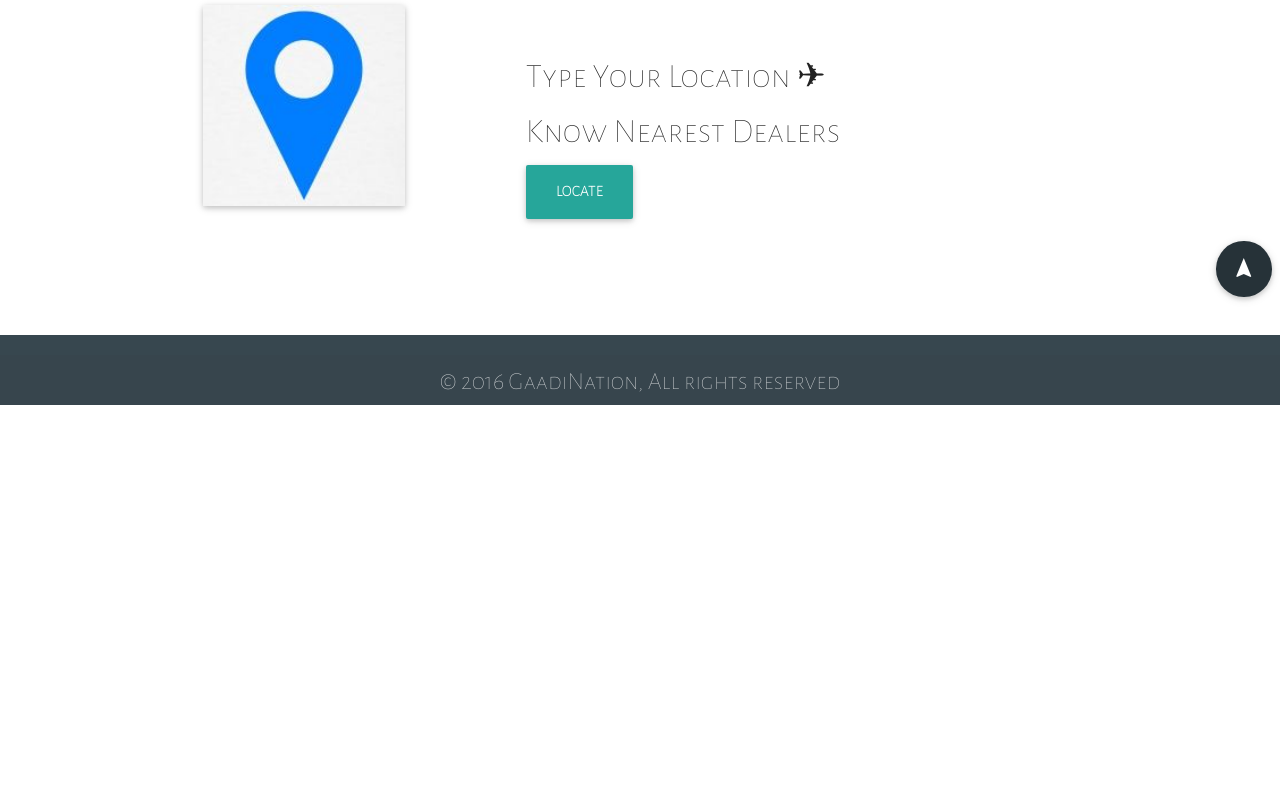
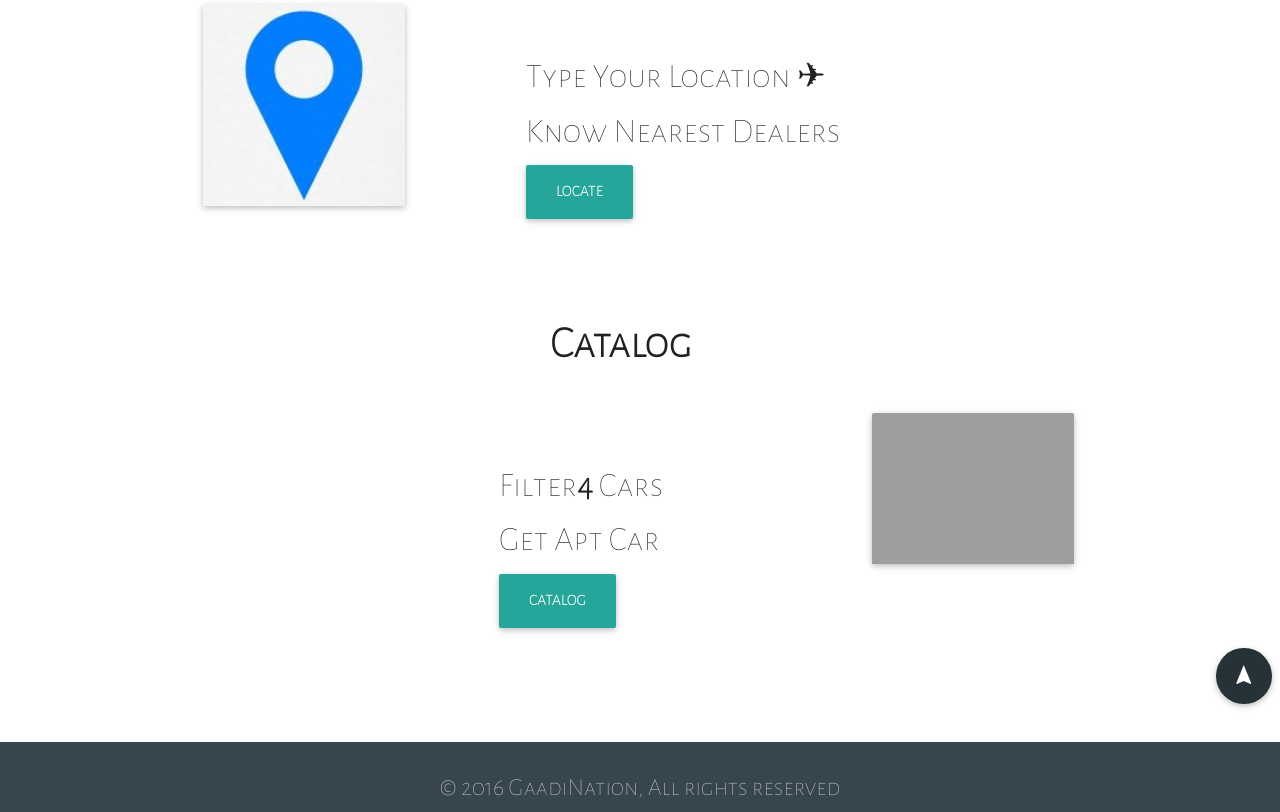
Before and after one commit to scriptonist/GaadiNation, a Flask app: page /home in a window 1280 px wide. Shown: the part 1722-2534 px from the top of the page. Before the commit the page ends 2127 px from the top, so only its background shows below. Run offline with Flask 2, Linux system fonts and the light colour scheme; some libraries are stand-ins or nearby versions; some web fonts are replaced; grey boxes are pictures that could not be loaded.

Commit message:
Added A catalog sepearte feature
Check and only change if needed only merge

```diff
--- a/app/templates/home.html
+++ b/app/templates/home.html
@@ -142,6 +142,27 @@
                     <a href="/locate/" class="waves-effect center-align waves-light btn-large" style="font-family:Alegreya Sans SC;"><b>Locate</b></a>
                 </div>
             </div>
+
+            <!-- Catalog Car Feature -->
+            <div class="row" style="margin-top:6%;">
+                <div class="col s12 m6 l3" style="margin-left: 36%;">
+                    <div class="header" style="font-family:Alegreya Sans SC"><h3 class="center-align"><b>Catalog</b></h3></div>
+                </div>
+            </div>
+            <div class="row container">
+                <div class="col s5 m6 l5" style="margin-left:33%;margin-top:5%;">
+                    <h4 class="left-align" style="font-family:Alegreya Sans SC">Filter<b>4</b> Cars</h4>
+                    <h4 class="left-align" style="font-family:Alegreya Sans SC">Get Apt Car</h4>
+                    <a href="/compare/" class="waves-effect center-align waves-light btn-large" style="font-family:Alegreya Sans SC;"><b>Catalog</b></a>
+                </div>
+                <div class="col s3 m6 l3">
+                    <div class="card white darken-1">
+                        <div class="card-image">
+                            <img src="../static/images/catalog.png">
+                        </div>
+                    </div>
+                </div>
+            </div>
             <!-- End Of Features -->
 
             <!-- Navigation Button -->
```
